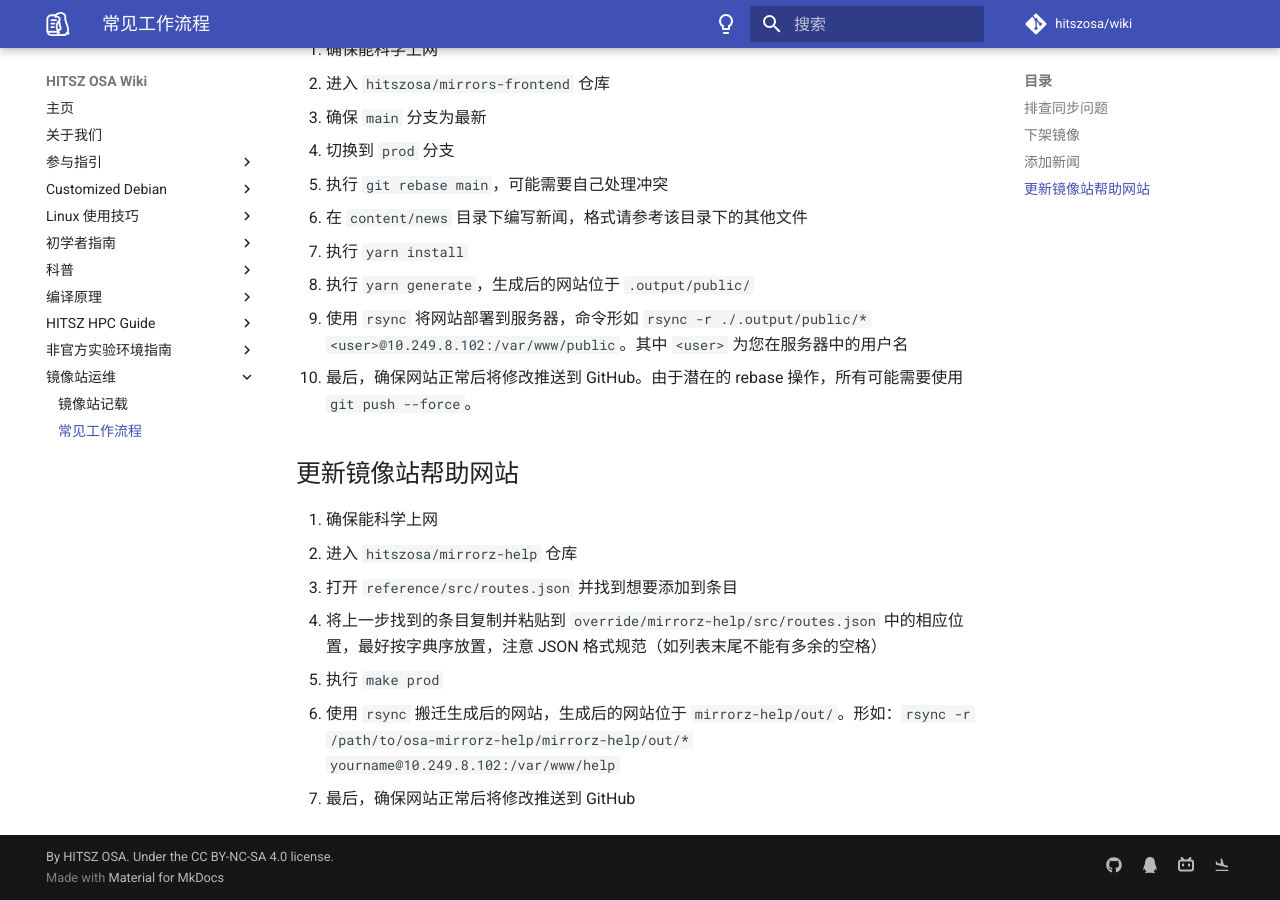
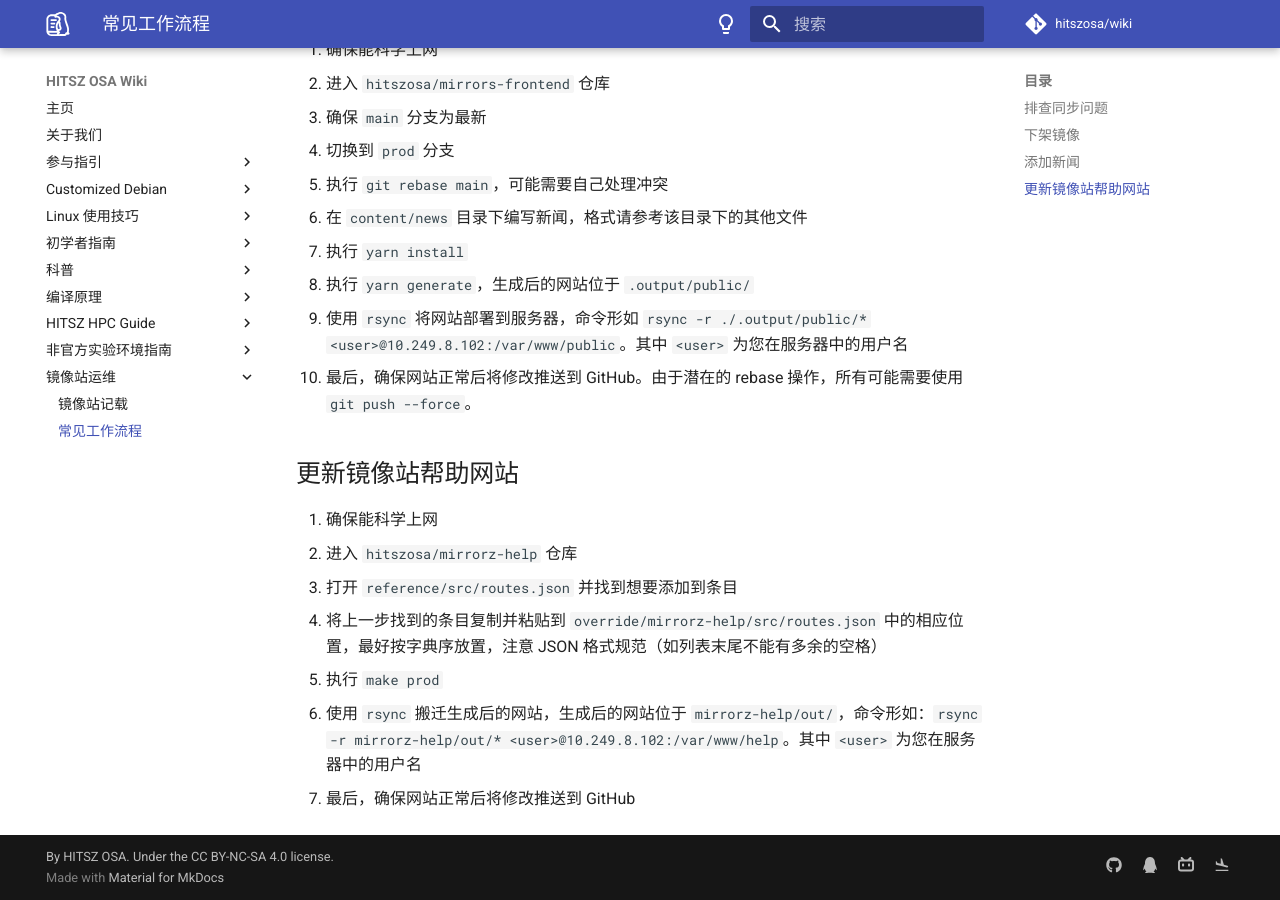
Before and after one commit to hitszosa/wiki, an MkDocs documentation site: the page built from docs/mirrors-sysadmin/common-workflows.md, in a window 1280 px wide and 900 px high, scrolled down 764 px. Built offline with MkDocs 1.6.1 and Material for MkDocs 9.7.7, drawn with Linux system fonts in a browser that asks for light colours; comment, search, counter and statistics services are not loaded.

Commit message:
fix: workflow description

```diff
--- a/docs/mirrors-sysadmin/common-workflows.md
+++ b/docs/mirrors-sysadmin/common-workflows.md
@@ -35,5 +35,5 @@
 3. 打开 `reference/src/routes.json` 并找到想要添加到条目
 4. 将上一步找到的条目复制并粘贴到 `override/mirrorz-help/src/routes.json` 中的相应位置，最好按字典序放置，注意 JSON 格式规范（如列表末尾不能有多余的空格）
 5. 执行 `make prod`
-6. 使用 `rsync` 搬迁生成后的网站，生成后的网站位于 `mirrorz-help/out/`。形如：`rsync -r /path/to/osa-mirrorz-help/mirrorz-help/out/* yourname@10.249.8.102:/var/www/help`
+6. 使用 `rsync` 搬迁生成后的网站，生成后的网站位于 `mirrorz-help/out/`，命令形如：`rsync -r mirrorz-help/out/* <user>@10.249.8.102:/var/www/help`。其中 `<user>` 为您在服务器中的用户名
 7. 最后，确保网站正常后将修改推送到 GitHub
```
